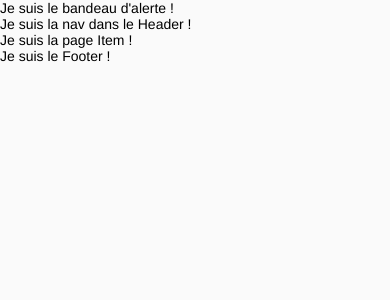
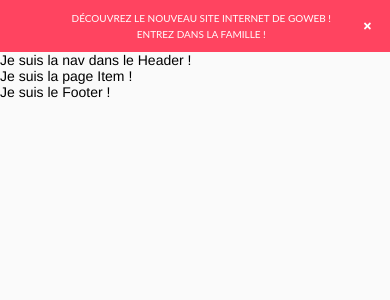
Before and after one commit to Lucasbeneston/goweb_store, a React (Create React App) app: page / in a window 390 px wide. Shown: the top 300 px of the page. Built offline with nearby package versions, Linux system fonts and the light colour scheme.

Commit message:
:lipstick: Banner mobile design 100% :lipstick:

```diff
--- a/package.json
+++ b/package.json
@@ -28,6 +28,9 @@
     }
   },
   "dependencies": {
+    "@fortawesome/fontawesome-svg-core": "^1.2.32",
+    "@fortawesome/free-solid-svg-icons": "^5.15.1",
+    "@fortawesome/react-fontawesome": "^0.1.13",
     "@testing-library/jest-dom": "^5.11.6",
     "@testing-library/react": "^11.2.2",
     "@testing-library/user-event": "^12.5.0",
--- a/src/components/molecules/Banner/Banner.jsx
+++ b/src/components/molecules/Banner/Banner.jsx
@@ -1,5 +1,18 @@
 import React from "react";
+import { FontAwesomeIcon } from "@fortawesome/react-fontawesome";
+import { faTimes } from "@fortawesome/free-solid-svg-icons";
+
+import "./Banner.scss";
 
 export default function Banner() {
-  return <div>Je suis le bandeau d'alerte !</div>;
+  return (
+    <div className="banner" role="banner">
+      <a href="https://www.goweb.fr/" className="banner_message">
+        Découvrez le nouveau site internet de Goweb ! Entrez dans la famille !
+      </a>
+      <button className="banner_close" type="button">
+        <FontAwesomeIcon icon={faTimes} />
+      </button>
+    </div>
+  );
 }
--- /dev/null
+++ b/src/components/molecules/Banner/Banner.scss
@@ -0,0 +1,28 @@
+@import "../../_settings/variables";
+// @import "../../_settings/mixins";
+
+.banner {
+  padding: 10px 0;
+  background-color: $goweb-red;
+  width: 100%;
+  display: flex;
+  align-items: center;
+
+  &_message {
+    font-size: 1rem;
+    font-family: "Lato";
+    color: $white;
+    text-transform: uppercase;
+    line-height: 1.6;
+    margin-left: 15%;
+    text-align: center;
+  }
+
+  &_close {
+    font-size: 1rem;
+    width: 15%;
+    color: $white;
+    background-color: transparent;
+    border: none;
+  }
+}
--- a/src/components/molecules/Nav/Nav.jsx
+++ b/src/components/molecules/Nav/Nav.jsx
@@ -1,5 +1,5 @@
 import React from "react";
 
 export default function Nav() {
-  return <div>Je suis la nav dans le Header !</div>;
+  return <nav role="navigation">Je suis la nav dans le Header !</nav>;
 }
--- a/src/components/pages/Item/Item.jsx
+++ b/src/components/pages/Item/Item.jsx
@@ -1,5 +1,5 @@
 import React from "react";
 
 export default function Item() {
-  return <div>Je suis la page Item !</div>;
+  return <main role="main">Je suis la page Item !</main>;
 }
```
Also changed, not shown: 2 other files (tests, documents, lock files or other folders).
